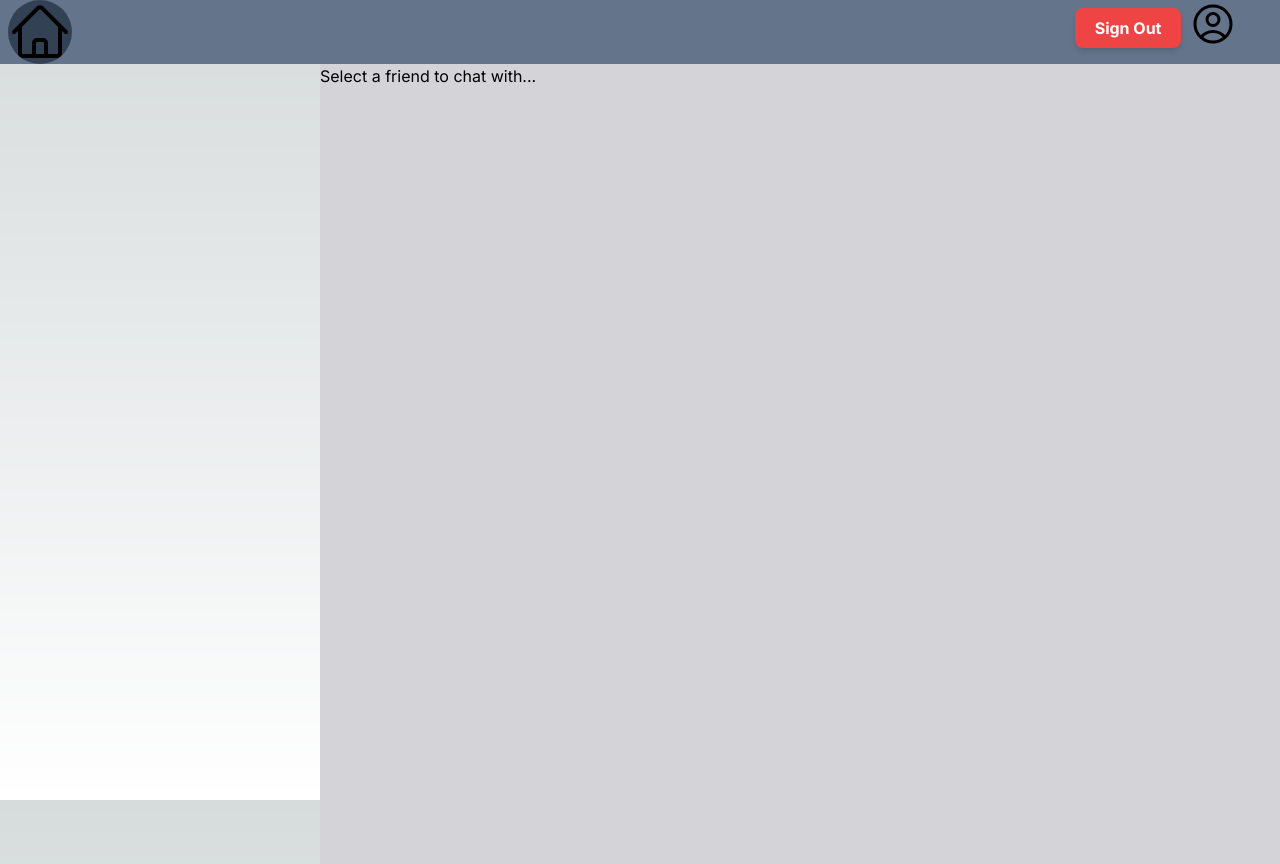
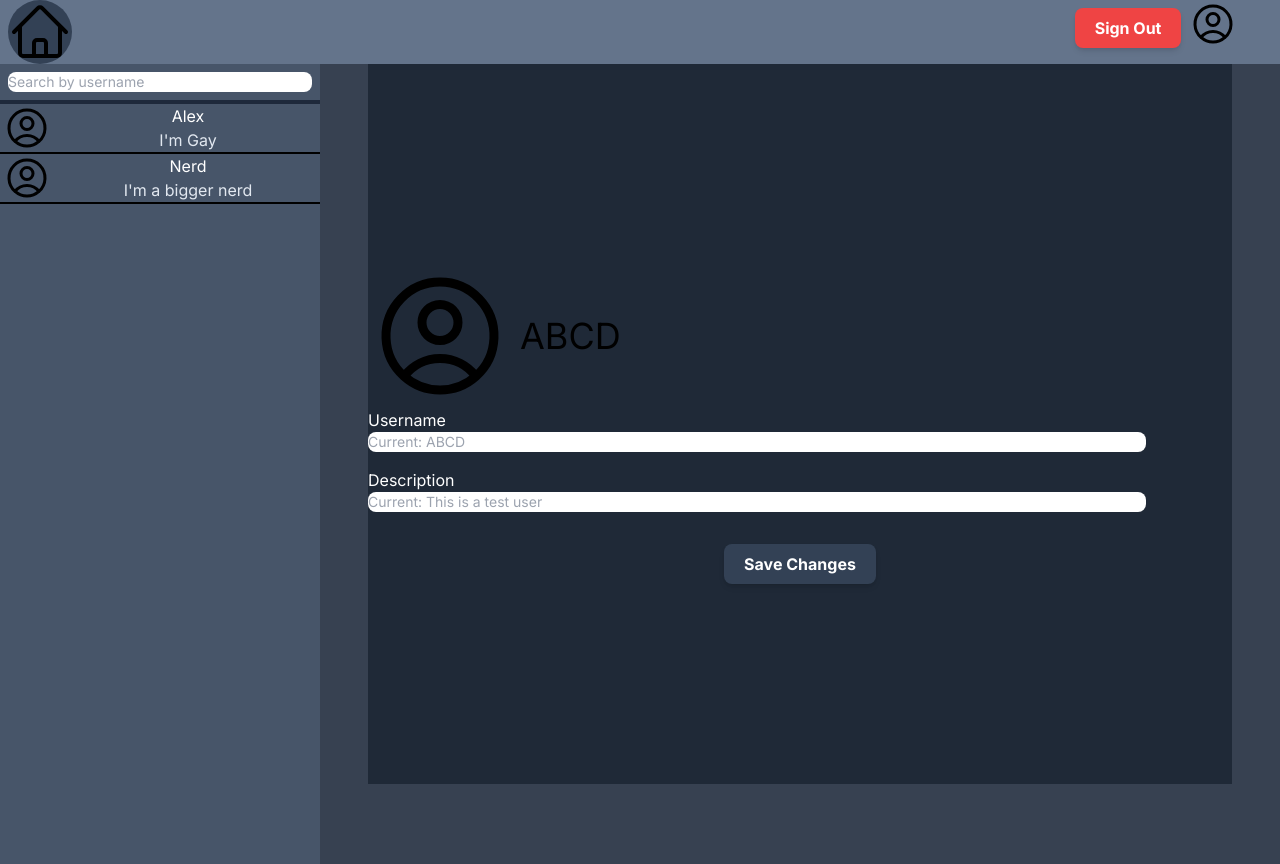
Before and after one commit to GlassesNoGlasses/biscord, a Next.js app: page /dashboard in a window 1280 px wide. Built offline with nearby package versions, Linux system fonts and the light colour scheme.

Commit message:
added basic user profile

```diff
--- a/app/components/friend-list/FriendList.tsx
+++ b/app/components/friend-list/FriendList.tsx
@@ -41,8 +41,8 @@ export const FriendList = ({
             className='flex w-full text-black text-sm justify-center rounded-lg'/>
         </div>
             {
-                filteredUsers.map((friend: User) => {
-                    return <UserIcon user={friend} callback={() => handleSelect(friend)}/>
+                filteredUsers.map((friend: User, index: number) => {
+                    return <UserIcon user={friend} key={index} callback={() => handleSelect(friend)}/>
                 })
             }
     </div>
--- a/app/components/user-icon/UserIconProps.ts
+++ b/app/components/user-icon/UserIconProps.ts
@@ -2,5 +2,6 @@ import { User } from "@/app/interfaces/User";
 
 export interface UserIconProps {
     user: User;
-    callback: () => void;
+    key?: number;
+    callback?: () => void;
 }
--- /dev/null
+++ b/app/components/user-profile/UserProfile.tsx
@@ -0,0 +1,67 @@
+'use client'
+
+import React, { useState } from 'react'
+import { UserProfileProps } from './UserProfileProps'
+import { UserIcon } from '../user-icon/UserIcon'
+
+export const UserProfile = ({
+    user
+}: UserProfileProps) => {
+
+    // Form States
+    const [username, setUsername] = useState<string>(user.username);
+    const [description, setDescription] = useState<string>(user.description);
+
+    // Form submit handler
+    const handleSubmit = async (event: React.FormEvent<HTMLFormElement>) => {
+        event.preventDefault();
+        console.log(`username: ${username}, description: ${description}`);
+    }
+
+  return (
+    <div className='flex h-full w-full bg-gray-700 justify-center align-middle'>
+        <div className='flex flex-col h-[90%] w-[90%] bg-gray-800 justify-center align-middle'>
+            <div className='flex flex-row h-1/5 w-full bg-inherit'>
+                <svg xmlns="http://www.w3.org/2000/svg" fill="none" viewBox="0 0 24 24" strokeWidth="1.5" stroke="currentColor" className="rounded">
+                    <path strokeLinecap="round" strokeLinejoin="round" d="M17.982 18.725A7.488 7.488 0 0 0 12 15.75a7.488 7.488 0 0 0-5.982 2.975m11.963 0a9 9 0 1 0-11.963 0m11.963 0A8.966 8.966 0 0 1 12 21a8.966 8.966 0 0 1-5.982-2.275M15 9.75a3 3 0 1 1-6 0 3 3 0 0 1 6 0Z" />
+                </svg>
+                <div className='flex h-full w-5/6 items-center pl-2'>
+                    <span className='flex text-center text-4xl'>{user.username}</span>
+                </div>
+            </div>
+            <form className='flex flex-col gap-8' onSubmit={handleSubmit}>
+                <div className='flex flex-col w-full h-full gap-4'>
+                    <div className='flex flex-col h-1/2 w-full'>
+                        <label htmlFor='username' className='text-white'>Username</label>
+                        <input
+                        type='text'
+                        id='username'
+                        placeholder={`Current: ${user.username}`}
+                        value={""}
+                        onChange={(e) => setUsername(e.target.value)}
+                        className='flex w-[90%] text-black text-sm justify-center rounded-lg'/>
+                    </div>
+                    <div className='flex flex-col h-1/2 w-full'>
+                        <label htmlFor='description' className='text-white'>Description</label>
+                        <input
+                        type='text'
+                        id='description'
+                        placeholder={`Current: ${user.description}`}
+                        value={""}
+                        onChange={(e) => setDescription(e.target.value)}
+                        className='flex w-[90%] text-black text-sm justify-center rounded-lg'/>
+                    </div>
+                </div>
+                <div className='flex justify-center align-middle h-fit w-full'>
+                    <button type='submit'
+                        className='p-2 px-5 bg-slate-700 hover:bg-secondary
+                            text-white font-bold rounded-lg shadow-md transition-colors duration-150 ease-in
+                            text-base w-fit'>
+                        Save Changes
+                    </button>
+                </div>
+            </form>
+        </div>
+    </div>
+  )
+}
--- /dev/null
+++ b/app/components/user-profile/UserProfileProps.ts
@@ -0,0 +1,5 @@
+import { User } from "@/app/interfaces/User";
+
+export interface UserProfileProps {
+    user: User;
+}
--- a/app/dashboard/page.tsx
+++ b/app/dashboard/page.tsx
@@ -6,19 +6,48 @@ import UserController from "../controllers/UserController";
 import { NavBar } from "../components/nav-bar/NavBar";
 import { FriendList } from "../components/friend-list/FriendList";
 import { Chat } from "../components/chats/Chat";
+import { UserProfile } from "../components/user-profile/UserProfile";
 
 
 // dashboard page
 export default function Page() {
 
     useEffect(() => {
-        // get user information
         const currentUser = UserController.getUser();
-        setUser(currentUser);
+        console.log(currentUser);
     }, [])
 
+     // no backend yet, so store user in local class
+     const testUser: User = {
+        id: 1,
+        email: "test@gmail.com",
+        username: "ABCD",
+        description: "This is a test user",
+        friends: []
+    };
+
+    const testFriends: User[] = [
+        {
+            id: 2,
+            email: "alex@gmai.com",
+            username: "Alex",
+            description: "I'm Gay",
+            friends: [testUser]
+        },
+
+        {
+            id: 3,
+            email: "Bigger Nerd",
+            username: "Nerd",
+            description: "I'm a bigger nerd",
+            friends: [testUser]
+        }
+    ];
+
+    testUser.friends = testFriends;
+
     // states
-    const [user, setUser] = useState<User | undefined>(undefined);
+    const [user, setUser] = useState<User>(testUser);
     const [focusedUser, setFocusedUser] = useState<User | null>(null);
 
     // handle user selection
@@ -41,7 +70,7 @@ export default function Page() {
                 </div>
                 <div className="flex h-full w-3/4 bg-zinc-300">
                     {
-                        focusedUser && user ?
+                        focusedUser ?
 
                         <Chat
                         friends={[focusedUser]}
@@ -51,7 +80,7 @@ export default function Page() {
                         />
 
                         :
-                        <span>Select a friend to chat with...</span>
+                        <UserProfile user={user}/>
                     }
                 </div>
             </div>
```
